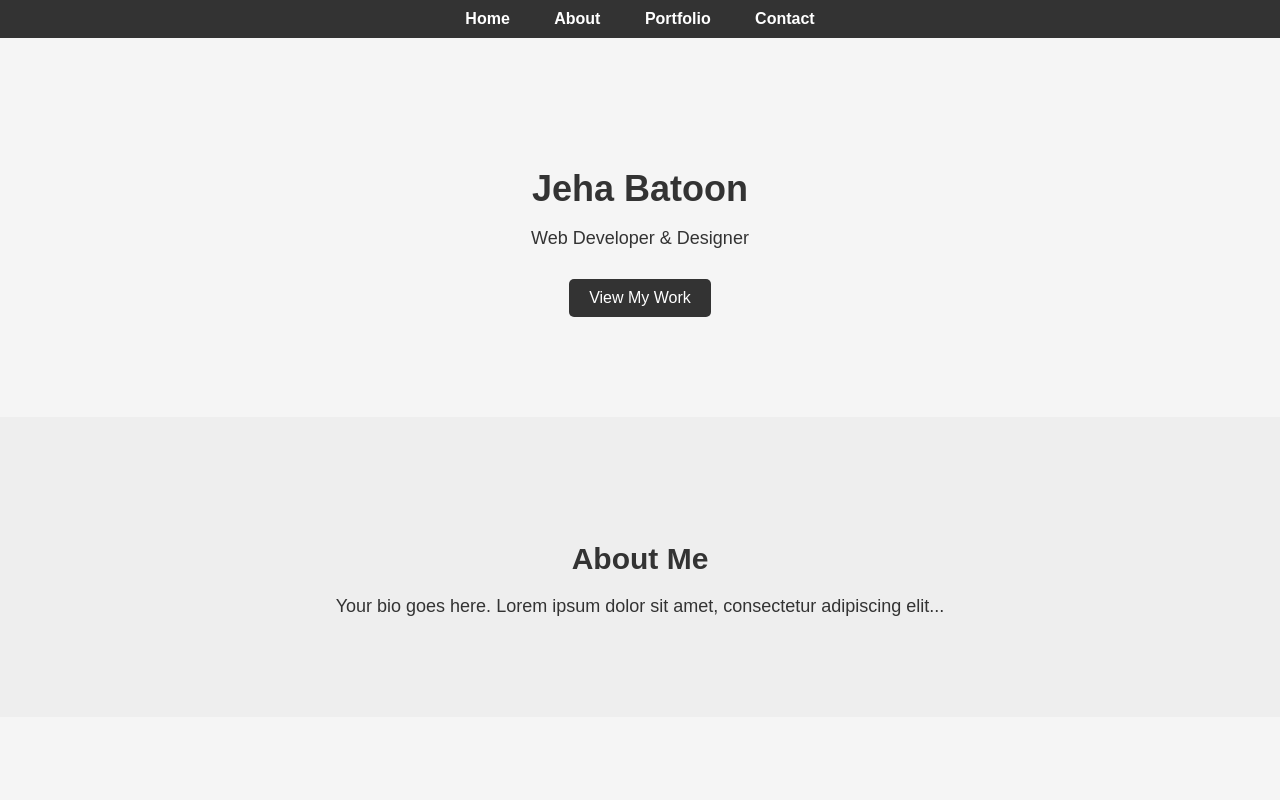
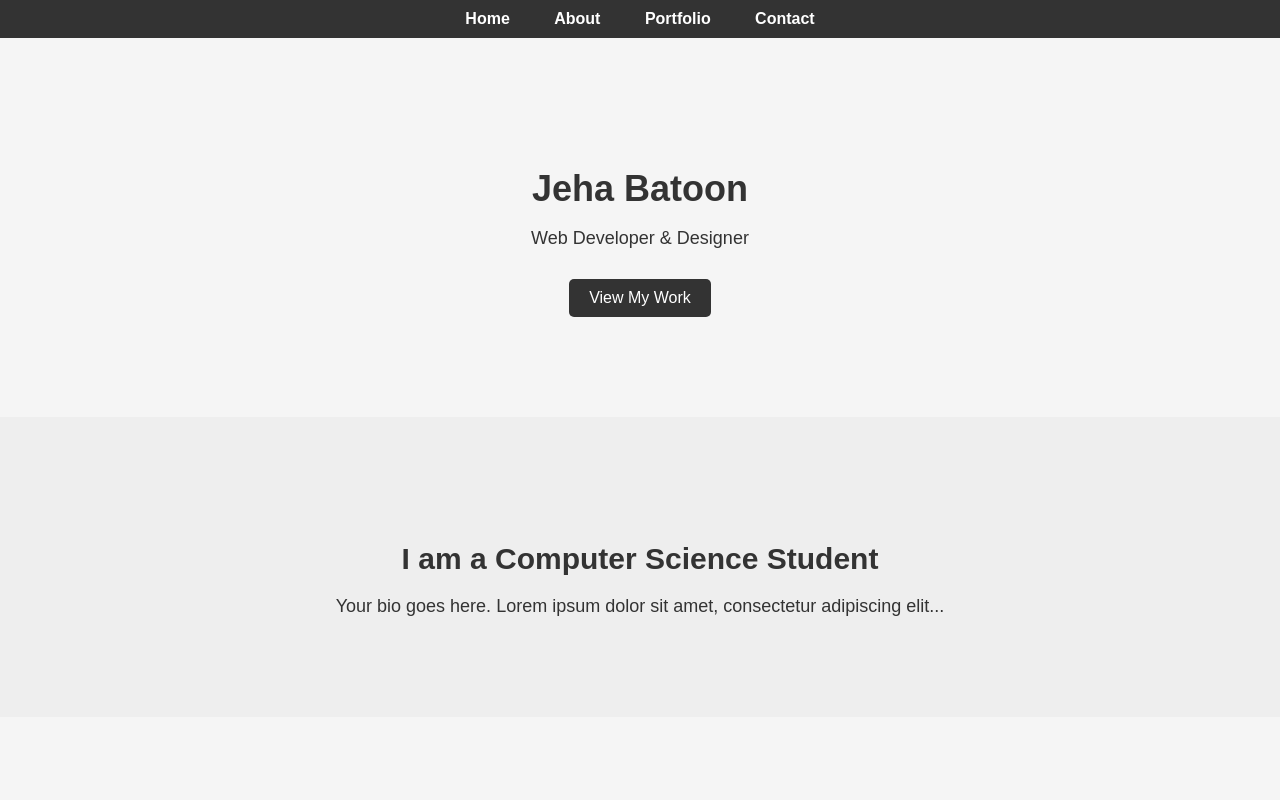
Before and after one commit to MsSera/Portfolio, a plain HTML site: page index.html in a window 1280 px wide. Shown: the top 800 px of the page. Drawn offline with Linux system fonts and the light colour scheme.

Commit message:
modify name

```diff
--- a/index.html
+++ b/index.html
@@ -25,7 +25,7 @@
     </section>
 
     <section id="about" class="about">
-        <h2>About Me</h2>
+        <h2>I am a Computer Science Student</h2>
         <p>Your bio goes here. Lorem ipsum dolor sit amet, consectetur adipiscing elit...</p>
     </section>
 
```
